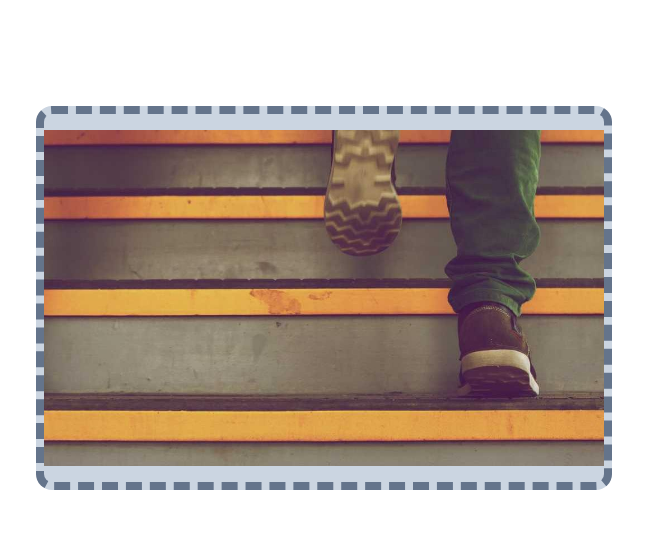
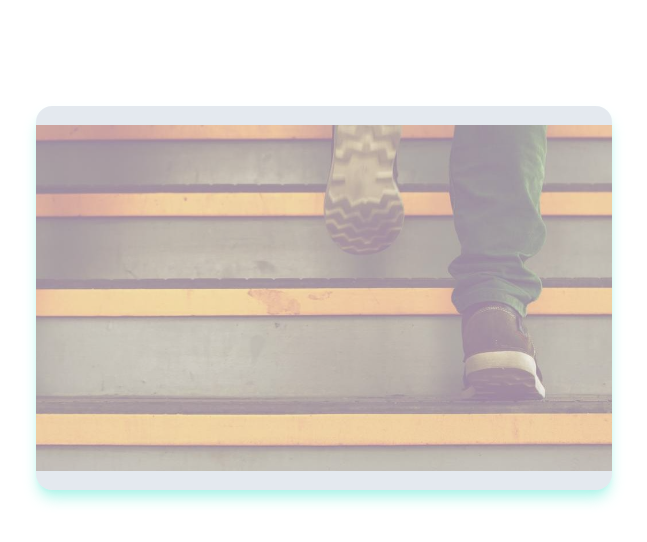
Before and after one commit to Mamat1411/belajar-tailwind, a website: page src/public/views/index.html in a window 1280 px wide. Shown: the part 1504-2046 px from the top of the page, without its empty margins (316-963 px from the left). Drawn offline with Linux system fonts and the light colour scheme.

Commit message:
Learning About Shadow and Opacity

```diff
--- a/src/public/views/index.html
+++ b/src/public/views/index.html
@@ -88,8 +88,9 @@
 
    <!-- Tailwind CSS: Background Size, Repeat, Position-->
     <!-- Tailwind CSS: Border Radius, Width, Color, Style, Divide -->
+     <!-- Tailwind CSS: Shadow, Opacity -->
    <div
-      class="mt-32 max-w-xl mx-auto h-96 bg-slate-300 bg-contain bg-no-repeat bg-center rounded-2xl border-8 border-slate-500 border-dashed"
+      class="mt-32 max-w-xl mx-auto h-96 bg-slate-300 bg-contain bg-no-repeat bg-center rounded-2xl shadow-lg shadow-teal-300 opacity-50"
       style="background-image: url(../../resources/img/389-1000x600.jpg);">
 
    </div>
```
Also changed, not shown: src/public/css/style.css.
